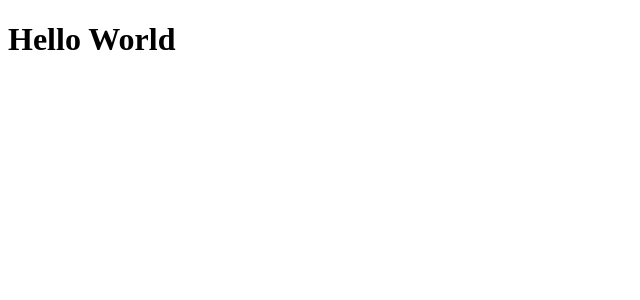
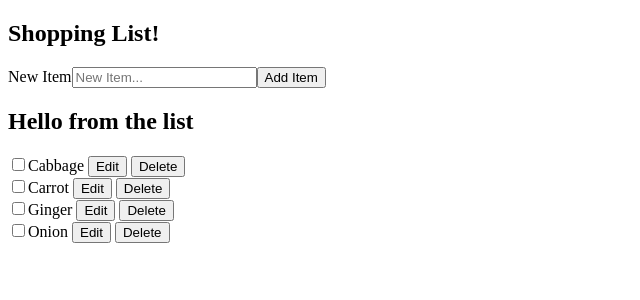
Before and after one commit to pete-hamrick/shopping-list, a React app: page / in a window 1280 px wide. Shown: the top 300 px of the page, without its empty margins (0-640 px from the left). Built offline with nearby package versions, Linux system fonts and the light colour scheme.

Commit message:
built out simple version of app with no functionality

```diff
--- a/src/App.jsx
+++ b/src/App.jsx
@@ -1,3 +1,10 @@
+import React from 'react';
+import ShoppingList from './views/ShoppingList/ShoppingList';
+
 export default function App() {
-  return <h1>Hello World</h1>;
+  return (
+    <>
+      <ShoppingList />
+    </>
+  )
 }
--- /dev/null
+++ b/src/components/AddItem/AddItem.jsx
@@ -0,0 +1,12 @@
+import React from 'react'
+
+export default function AddItem() {
+  return (
+    <form /* TODO need onSubmit */ >
+      <label htmlFor='newItem'>New Item</label>
+      <input type='text' id='newItem' placeholder='New Item...' /* TODO need onChange and value */ />
+
+      <button type='submit' aria-label='Add New Item'>Add Item</button>
+    </form>
+  )
+}
--- /dev/null
+++ b/src/components/Item/Item.jsx
@@ -0,0 +1,13 @@
+import React from 'react';
+
+export default function Item({ value }) {
+  return (
+    <>
+      <label htmlFor={value}>
+        <input type="checkbox" id={value} name={value} value={value} />
+        {value}
+      </label>{' '}
+      <button>Edit</button> <button>Delete</button>
+    </>
+  );
+}
--- /dev/null
+++ b/src/components/ItemList/ItemList.jsx
@@ -0,0 +1,17 @@
+import React from 'react';
+import Item from '../Item/Item';
+
+const initialList = ['Cabbage', 'Carrot', 'Ginger', 'Onion'];
+
+export default function ItemList() {
+  return (
+    <div>
+      <h2>Hello from the list</h2>
+      {initialList.map((item) => (
+        <div key={item}>
+          <Item value={item} />
+        </div>
+      ))}
+    </div>
+  );
+}
--- /dev/null
+++ b/src/views/ShoppingList/ShoppingList.jsx
@@ -0,0 +1,13 @@
+import React from 'react'
+import AddItem from '../../components/AddItem/AddItem';
+import ItemList from '../../components/ItemList/ItemList';
+
+export default function ShoppingList() {
+  return (
+    <section>
+      <h1>Shopping List!</h1>
+      <AddItem />
+      <ItemList />
+    </section>
+  )
+}
```
